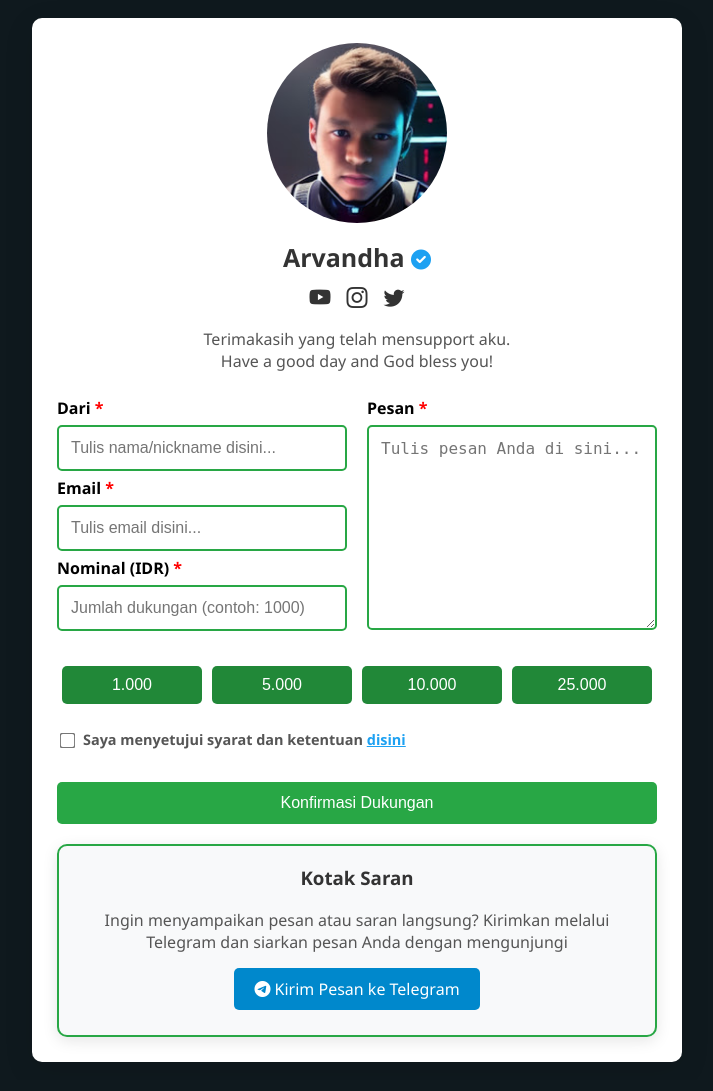
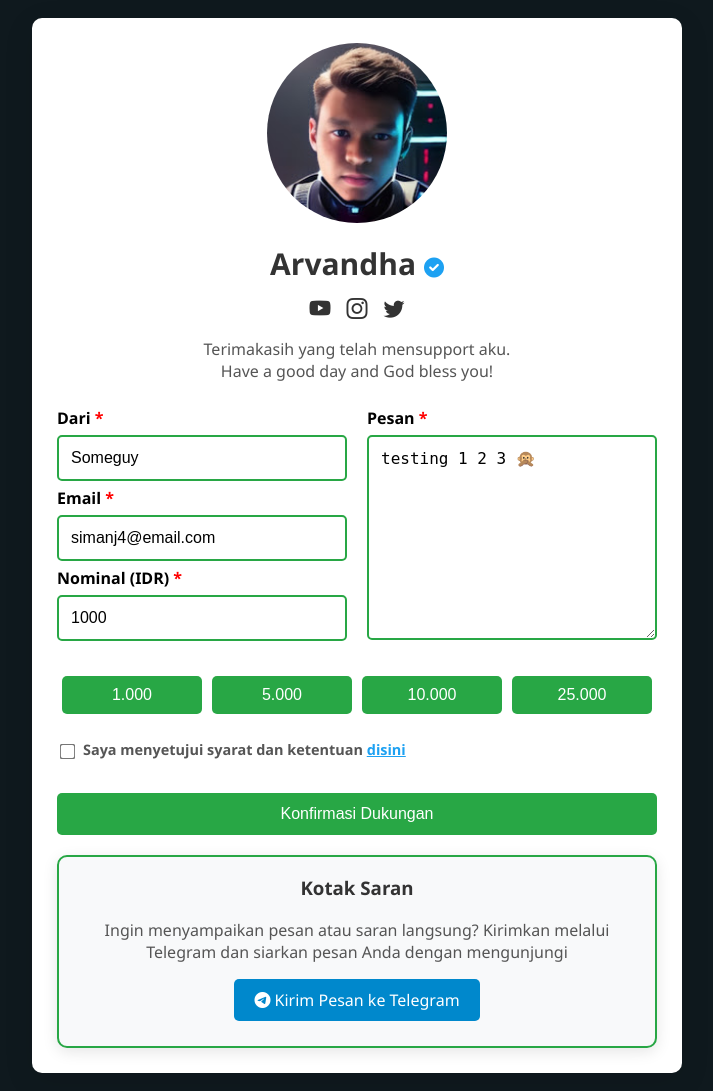
Before and after one commit to arvandha121/Nyaweria, a PHP site: page / in a window 1280 px wide. Shown: the whole page, without its empty margins (283-996 px from the left). Before the commit the page ends 1062 px from the top, so only its background shows below. Run offline with PHP 8.4, Linux system fonts and the light colour scheme.

Commit message:
memperbaiki tampilan ui

```diff
--- a/confirm.php
+++ b/confirm.php
@@ -40,7 +40,7 @@ if ($_SERVER["REQUEST_METHOD"] == "POST") {
                 var amount = '<?php echo $_SESSION['amount']; ?>';
                 var message = '<?php echo $_SESSION['message']; ?>';
 
-                fetch('payment_gateway.php', {
+                fetch('payment_gateway', {
                     method: 'POST',
                     headers: {
                         'Content-Type': 'application/x-www-form-urlencoded',
@@ -53,7 +53,7 @@ if ($_SERVER["REQUEST_METHOD"] == "POST") {
                         snap.pay(data.snapToken, {
                             onSuccess: function(result) {
                                 console.log('Success:', result);
-                                window.location.href = "process.php?order_id=" + result.order_id;
+                                window.location.href = "process?order_id=" + result.order_id;
                             },
                             onPending: function(result) {
                                 console.log('Pending:', result);
--- a/index.php
+++ b/index.php
@@ -24,7 +24,10 @@
             <img src="public/img/unnamed.jpg" alt="Lingkaran" class="responsive-image">
             <h1>
                 Arvandha
-                <i class="fas fa-check-circle animated-check" style="color: #1DA1F2;"></i>
+                <span class="icon-container">
+                    <i class="fas fa-check-circle animated-check" style="color: #1DA1F2;"></i>
+                    <span class="tooltip">Developer</br>Nyaweria</span>
+                </span>
             </h1>
             <?php include 'other/icon_link_sosmed.php'; ?>
 
@@ -33,26 +36,26 @@
                 Have a good day and God bless you!
             </p>
 
-            <form action="confirm.php" method="POST">
+            <form action="confirm" method="POST">
                 <div class="form-container">
                     <div class="form-column">
                         <div class="form-group">
                             <label for="name">Dari<span class="required"> * </span></label>
-                            <input type="text" id="name" name="name" placeholder="Tulis nama/nickname disini..." required>
+                            <input type="text" id="name" name="name" placeholder="Tulis nama/nickname disini..." value="Someguy" required>
                         </div>
                         <div class="form-group">
                             <label for="email">Email<span class="required"> * </span></label>
-                            <input type="email" id="email" name="email" placeholder="Tulis email disini..." required>
+                            <input type="email" id="email" name="email" placeholder="Tulis email disini..." value="simanj4@email.com" required>
                         </div>
                         <div class="form-group">
                             <label for="amount">Nominal (IDR)<span class="required"> * </span></label>
-                            <input type="number" id="amount" name="amount" placeholder="Jumlah dukungan (contoh: 1000)" required>
+                            <input type="number" id="amount" name="amount" placeholder="Jumlah dukungan (contoh: 1000)" value="1000" required>
                         </div>
                     </div>
                     <div class="form-column">
                         <div class="form-group">
                             <label for="message">Pesan<span class="required"> * </span></label>
-                            <textarea id="message" name="message" rows="4" placeholder="Tulis pesan Anda di sini..." required></textarea>
+                            <textarea id="message" name="message" rows="4" placeholder="Tulis pesan Anda di sini..." required>testing 1 2 3 🙊</textarea>
                         </div>
                     </div>
                 </div>
@@ -68,7 +71,7 @@
                 <div class="terms-conditions">
                     <div>
                         <input type="checkbox" id="accept-terms" onclick="toggleSubmitButton()">
-                        <label for="accept-terms"> Saya menyetujui syarat dan ketentuan <a href="#" onclick="showTerms(event)">disini</a></label>
+                        <label for="accept-terms.php"> Saya menyetujui syarat dan ketentuan <a href="#" onclick="showTerms(event)">disini</a></label>
                     </div>
                 </div>
 
--- a/other/popup_terms.php
+++ b/other/popup_terms.php
@@ -1,17 +1,17 @@
 <div id="terms-popup" class="popup">
     <div class="popup-content">
-        <div class="popup-header">Syarat dan Ketentuan Penggunaan Platform Donasi Nyawer</div>
+        <div class="popup-header">Syarat dan Ketentuan Penggunaan Platform Donasi Nyaweria</div>
         <p>
-            Dengan menggunakan platform donasi Nyawer di <strong>https://nyawer.arvandhaa.my.id/</strong>, Anda setuju untuk mematuhi syarat dan ketentuan berikut ini. Mohon untuk membaca dengan seksama sebelum melanjutkan.
+            Dengan menggunakan platform donasi Nyaweria, Anda setuju untuk mematuhi syarat dan ketentuan berikut ini. Mohon untuk membaca dengan seksama sebelum melanjutkan.
         </p>
         <p>
-            <strong>1. Penggunaan Platform:</strong> Platform Nyawer disediakan untuk memfasilitasi interaksi antara pendukung (donatur) dan kreator atau developer yang terdaftar. Penggunaan layanan ini hanya diperbolehkan untuk tujuan mendukung kreator secara sukarela. Segala bentuk aktivitas yang melanggar hukum atau ketentuan yang berlaku akan dihentikan tanpa pemberitahuan.
+            <strong>1. Penggunaan Platform:</strong> Platform Nyaweria disediakan untuk memfasilitasi interaksi antara pendukung (donatur) dan kreator atau developer yang terdaftar. Penggunaan layanan ini hanya diperbolehkan untuk tujuan mendukung kreator secara sukarela. Segala bentuk aktivitas yang melanggar hukum atau ketentuan yang berlaku akan dihentikan tanpa pemberitahuan.
         </p>
         <p>
-            <strong>2. Donasi Sukarela:</strong> Donasi yang diberikan melalui platform Nyawer bersifat sukarela dan tidak dapat dikembalikan, kecuali dalam kasus kesalahan teknis yang terbukti berasal dari pihak kami. Donatur menyadari bahwa donasi bukan merupakan pembayaran untuk layanan atau produk tertentu, melainkan dukungan kepada kreator atau developer.
+            <strong>2. Donasi Sukarela:</strong> Donasi yang diberikan melalui platform Nyaweria bersifat sukarela dan tidak dapat dikembalikan, kecuali dalam kasus kesalahan teknis yang terbukti berasal dari pihak kami. Donatur menyadari bahwa donasi bukan merupakan pembayaran untuk layanan atau produk tertentu, melainkan dukungan kepada kreator atau developer.
         </p>
         <p>
-            <strong>3. Privasi dan Keamanan:</strong> Kami menghargai privasi Anda. Informasi pribadi yang Anda berikan selama proses donasi akan dijaga kerahasiaannya dan hanya digunakan untuk keperluan terkait platform Nyawer. Kami tidak akan membagikan informasi tersebut kepada pihak ketiga tanpa persetujuan Anda, kecuali diwajibkan oleh hukum.
+            <strong>3. Privasi dan Keamanan:</strong> Kami menghargai privasi Anda. Informasi pribadi yang Anda berikan selama proses donasi akan dijaga kerahasiaannya dan hanya digunakan untuk keperluan terkait platform Nyaweria. Kami tidak akan membagikan informasi tersebut kepada pihak ketiga tanpa persetujuan Anda, kecuali diwajibkan oleh hukum.
         </p>
         <p>
             <strong>4. Kewajiban Pengguna:</strong> Sebagai pengguna, Anda diharapkan untuk:
@@ -25,13 +25,13 @@
             <strong>5. Perubahan Syarat dan Ketentuan:</strong> Kami berhak untuk mengubah syarat dan ketentuan ini kapan saja tanpa pemberitahuan terlebih dahulu. Perubahan akan efektif segera setelah dipublikasikan di platform ini. Kami menganjurkan Anda untuk secara rutin memeriksa halaman ini agar tetap terinformasi tentang perubahan terbaru.
         </p>
         <p>
-            <strong>6. Penolakan Tanggung Jawab:</strong> Platform Nyawer hanya bertindak sebagai perantara antara donatur dan kreator. Kami tidak bertanggung jawab atas segala bentuk kerugian yang mungkin timbul akibat penggunaan platform ini, baik secara langsung maupun tidak langsung.
+            <strong>6. Penolakan Tanggung Jawab:</strong> Platform Nyaweria hanya bertindak sebagai perantara antara donatur dan kreator. Kami tidak bertanggung jawab atas segala bentuk kerugian yang mungkin timbul akibat penggunaan platform ini, baik secara langsung maupun tidak langsung.
         </p>
         <p>
             <strong>7. Hukum yang Berlaku:</strong> Syarat dan ketentuan ini diatur oleh dan ditafsirkan sesuai dengan hukum yang berlaku di Indonesia. Segala perselisihan yang timbul dari penggunaan platform ini akan diselesaikan melalui jalur hukum yang berlaku.
         </p>
         <p>
-            Dengan melanjutkan penggunaan platform Nyawer, Anda menyatakan bahwa Anda telah membaca, memahami, dan setuju untuk mematuhi syarat dan ketentuan yang telah ditetapkan.
+            Dengan melanjutkan penggunaan platform Nyaweria, Anda menyatakan bahwa Anda telah membaca, memahami, dan setuju untuk mematuhi syarat dan ketentuan yang telah ditetapkan.
         </p>
         <div class="popup-footer">
             <button class="btn-close" onclick="hideTerms()">Tutup</button>
--- a/public/css/popup_condition.css
+++ b/public/css/popup_condition.css
@@ -38,9 +38,9 @@
 .popup-header {
     font-size: 1.5em;
     font-weight: bold;
-    color: #1DA1F2;
+    color: #28a745;
     margin-bottom: 15px;
-    border-bottom: 2px solid #1DA1F2;
+    border-bottom: 2px solid #28a745;
     padding-bottom: 10px;
 }
 
@@ -68,7 +68,7 @@
 }
 
 .btn-close {
-    background-color: #1DA1F2;
+    background-color: #28a745;
     color: #fff;
     border: none;
     padding: 10px 20px;
@@ -79,7 +79,7 @@
 }
 
 .btn-close:hover {
-    background-color: #167ABF;
+    background-color: #218838;
 }
 
 /* General styling for terms link and checkbox */
--- a/public/css/style.css
+++ b/public/css/style.css
@@ -82,7 +82,53 @@ h1 {
     color: #333;
     text-align: center;
     margin-bottom: 10px;
-    font-size: 25px;
+    font-size: 30px;
+}
+
+.icon-container {
+    position: relative;
+    display: inline-block; /* Ensures the tooltip positions correctly */
+    transition: transform 0.3s; /* Smooth transition for the icon */
+}
+
+.icon-container:hover {
+    transform: scale(1.1); /* Slightly enlarge the icon on hover */
+}
+
+.tooltip {
+    visibility: hidden;
+    width: 100px; /* Width of the tooltip */
+    background-color: rgba(0, 0, 0, 0.8); /* Semi-transparent background */
+    color: #fff;
+    text-align: center;
+    border-radius: 8px;
+    padding: 8px; /* Adjusted padding */
+    position: absolute;
+    z-index: 1;
+    bottom: 100%; /* Position above the icon */
+    left: 50%;
+    transform: translateX(-50%); /* Center the tooltip */
+    opacity: 0;
+    transition: opacity 0.3s;
+    box-shadow: 0 2px 10px rgba(0, 0, 0, 0.5); /* Shadow for depth */
+    font-size: 12px; /* Smaller font size */
+}
+
+/* Pointer (tail) for the dialog box */
+.tooltip::after {
+    content: '';
+    position: absolute;
+    top: 100%; /* Position it at the bottom of the tooltip */
+    left: 50%;
+    margin-left: -5px; /* Center it */
+    border-width: 5px;
+    border-style: solid;
+    border-color: rgba(0, 0, 0, 0.8) transparent transparent transparent; /* Triangle color */
+}
+
+.icon-container:hover .tooltip {
+    visibility: visible;
+    opacity: 1;
 }
 
 .form-container {
@@ -142,7 +188,7 @@ button {
 }
 
 button:hover {
-    background-color: #0F191E;
+    background-color: #218838;
 }
 
 .donation-buttons {
@@ -156,7 +202,7 @@ button:hover {
     flex: 1;
     padding: 10px;
     margin: 5px;
-    background-color: #218838;
+    background-color: #28A745;
     color: white;
     border: none;
     border-radius: 5px;
@@ -165,7 +211,10 @@ button:hover {
     transition: background-color 0.3s;
 }
 
-.donation-buttons button:hover,
+.donation-buttons button:hover{
+    background-color: #218838;
+    color: hsl(0, 0%, 100%);
+}
 .donation-buttons button.active {
     background-color: #0F191E;
     color: hsl(0, 0%, 100%);
@@ -252,8 +301,12 @@ button:hover {
         margin-bottom: 20px;
     }
 
+    .responsive-image {
+        width: 38%;
+    }
+
     h1 {
-        font-size: 20px;
+        font-size: 25px;
     }
 
     button {
```
Also changed, not shown: public/img/logo-nyawer2-removebg-preview.png. Lines whose indentation alone changed are shown as unchanged.
